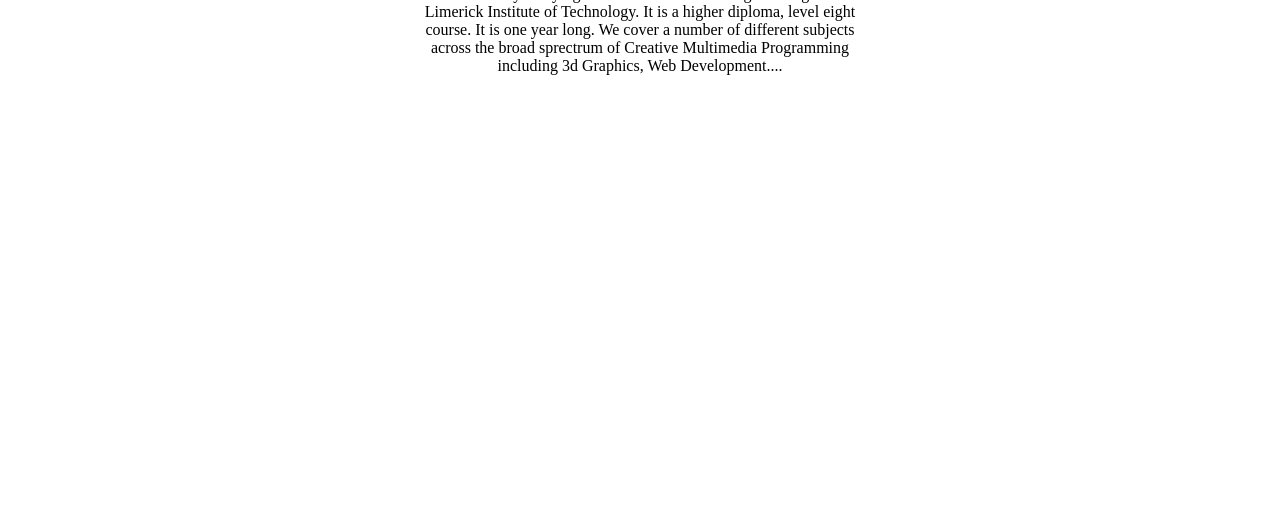
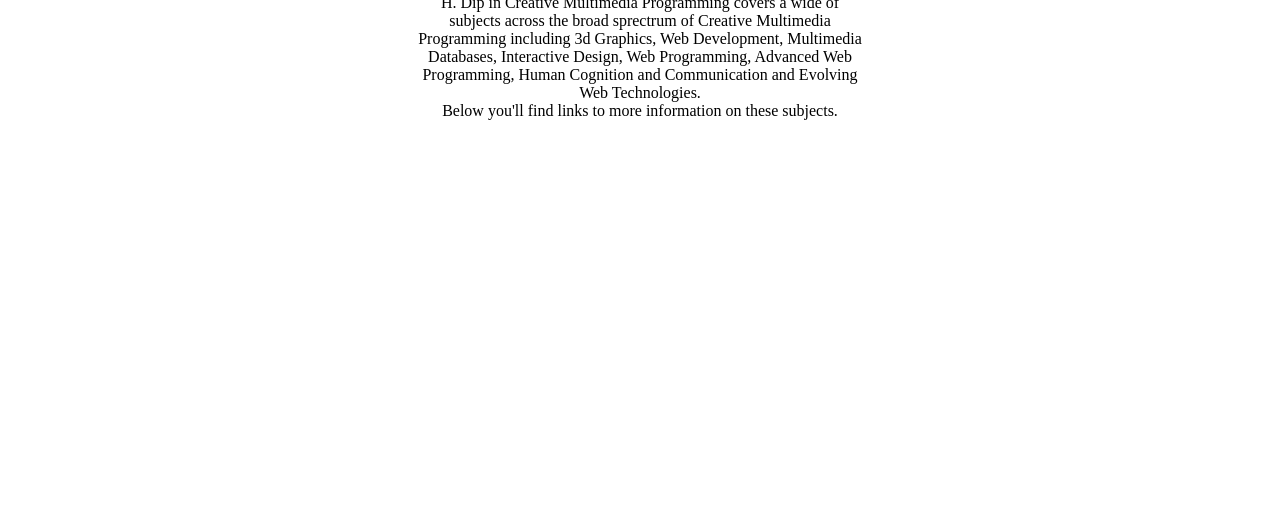
Before and after one commit to K00233558/Creative-Multimedia-Programming, a plain HTML site: page index.html in a window 1280 px wide. Shown: the part 1140-1659 px from the top of the page. Drawn offline with nearby package versions, Linux system fonts and the light colour scheme; a script that the page names is missing.

Commit message:
changes to homepage

```diff
--- a/index.html
+++ b/index.html
@@ -64,13 +64,23 @@
   <article class="about-card">
 <h1>Creative Multimedia Programming </h1>
 
-<p> I am currently studying Creative Multimedia Programming in the Limerick Institute of
-    Technology. It is a higher diploma, level eight course. It is one year long.
-	We cover a number of different subjects across the broad sprectrum of  Creative
-	Multimedia Programming including 3d Graphics, Web Development....</p>
+<p> This is a website all about Creative Multimedia Programming, a Higher Diploma course
+	in the Limerick Institute of Technology. It is a year long, level eight course focused on
+	developing ICT skills.
+	The H. Dip in Creative Multimedia Programming covers a wide of subjects across the
+	broad sprectrum of Creative Multimedia Programming including 3d Graphics, Web Development,
+	Multimedia Databases, Interactive Design, Web Programming, Advanced Web Programming,
+	Human Cognition and Communication and Evolving Web Technologies. <br>
+	Below you'll find links to more information on these subjects.</p>
 
  </article>
   </section>
+
+
+
+
+
+
 
 
 
```
